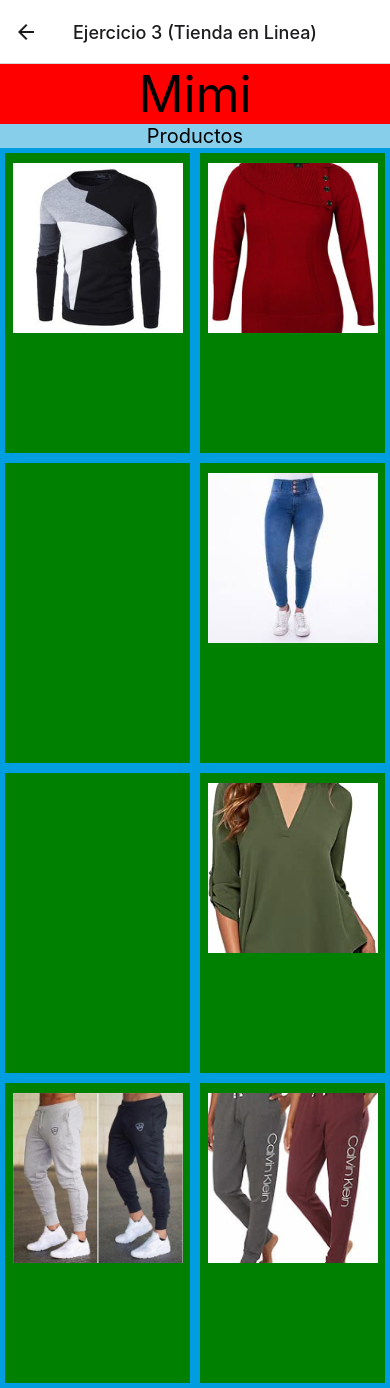
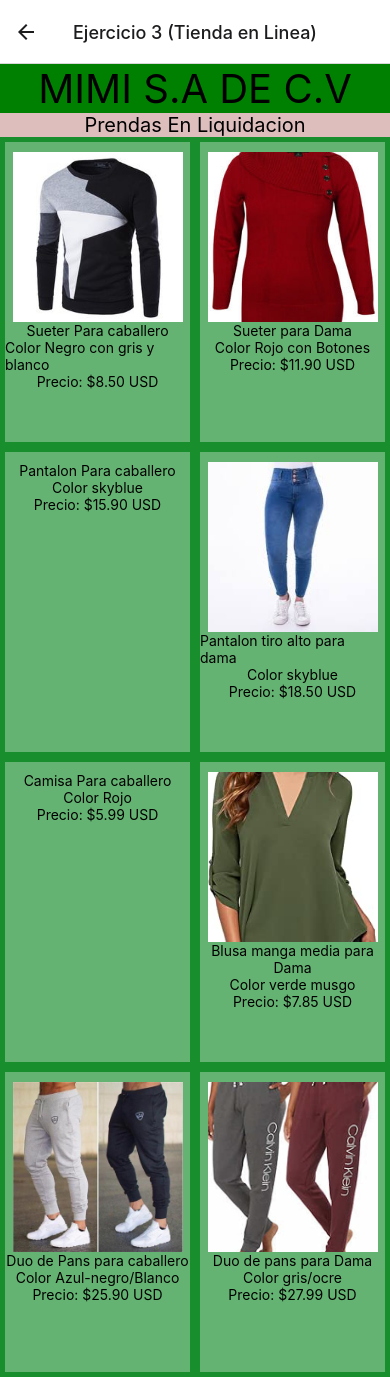
Before and after one commit to mariella1402/Desafio2DPS, a React Native app in the folder EjerciciosExamen/: screen /Ejercicio3 in a window 390 px wide. Built offline with nearby package versions, Linux system fonts and the light colour scheme; grey boxes are pictures that could not be loaded.

Commit message:
update Facturacion

```diff
--- a/EjerciciosExamen/Ejercicio3/Ejercicio3.js
+++ b/EjerciciosExamen/Ejercicio3/Ejercicio3.js
@@ -1,132 +1,157 @@
 /* eslint-disable prettier/prettier */
 import React from 'react';
-import {View, Text, StyleSheet, TextInput, Image, ScrollView,TouchableOpacity} from 'react-native';
+import {View, Text, StyleSheet, Image, ScrollView,TouchableOpacity} from 'react-native';
 import { blusa, camisah } from './ProductsBD'
 
-export default function About() {
-
+export default function About(props) {
+  const {navigation} = props;
 
   return (
     <>
     <ScrollView>
     <View style={styles.contenedor}>
     <View style={styles.head}>
-    <Text style={styles.titletex}>Mimi</Text>
-
+    <Text style={styles.titletex}>MIMI S.A DE C.V</Text>
     </View>
     <View style={styles.slogan}>
-    <Text style={styles.slogantex}>Productos</Text>
+    <Text style={styles.slogantex}>Prendas En Liquidacion</Text>
     </View>
     <View style={styles.body}>
     <View style={styles.row}>
     <TouchableOpacity
+    onPress={() => navigation.navigate('Facturacion')}
               style={styles.box}>
               <Image style={styles.img} source={require('../src/img/sueterh.jpg')} />
-              <Text style={styles.converterbuttontext}></Text>
+              <Text style={styles.converterbuttontext}>Sueter Para caballero</Text>
+              <Text style={styles.converterbuttontext}>Color Negro con gris y blanco</Text>
+              <Text style={styles.converterbuttontext}/>
+              <Text style={styles.converterbuttontext}>Precio: $8.50 USD</Text>
     </TouchableOpacity>
     <TouchableOpacity
+    onPress={() => navigation.navigate('Facturacion')}
               style={styles.box}>
               <Image style={styles.img} source={require('../src/img/jeansh.jpg')} />
-              <Text style={styles.converterbuttontext}></Text>
+             <Text style={styles.converterbuttontext}>Pantalon Para caballero</Text>
+              <Text style={styles.converterbuttontext}>Color skyblue</Text>
+              <Text style={styles.converterbuttontext}/>
+              <Text style={styles.converterbuttontext}>Precio: $15.90 USD</Text>
     </TouchableOpacity>
     <TouchableOpacity
+    onPress={() => navigation.navigate('Facturacion')}
               style={styles.box}>
               <Image style={styles.img} source={require('../src/img/camisah.jpeg')} />
-              <Text style={styles.converterbuttontext}></Text>
+              <Text style={styles.converterbuttontext}>Camisa Para caballero</Text>
+              <Text style={styles.converterbuttontext}>Color Rojo</Text>
+              <Text style={styles.converterbuttontext}/>
+              <Text style={styles.converterbuttontext}>Precio: $5.99 USD</Text>
     </TouchableOpacity>
     <TouchableOpacity
+    onPress={() => navigation.navigate('Facturacion')}
               style={styles.box}>
               <Image style={styles.img} source={require('../src/img/pansh.jpg')} />
-              <Text style={styles.converterbuttontext}></Text>
+              <Text style={styles.converterbuttontext}>Duo de Pans para caballero</Text>
+              <Text style={styles.converterbuttontext}>Color Azul-negro/Blanco</Text>
+              <Text style={styles.converterbuttontext}/>
+              <Text style={styles.converterbuttontext}>Precio: $25.90 USD</Text>
     </TouchableOpacity>
-
     </View>
-
     <View style={styles.row}>
     <TouchableOpacity
+    onPress={() => navigation.navigate('Facturacion')}
               style={styles.box}>
               <Image style={styles.img} source={require('../src/img/sueter.jpg')} />
-              <Text style={styles.converterbuttontext}></Text>
+              <Text style={styles.converterbuttontext}>Sueter para Dama</Text>
+              <Text style={styles.converterbuttontext}>Color Rojo con Botones</Text>
+              <Text style={styles.converterbuttontext}/>
+              <Text style={styles.converterbuttontext}>Precio: $11.90 USD</Text>
     </TouchableOpacity>
     <TouchableOpacity
+    onPress={() => navigation.navigate('Facturacion')}
               style={styles.box}>
               <Image style={styles.img} source={require('../src/img/Jeans.jpeg')} />
-              <Text style={styles.converterbuttontext}></Text>
+              <Text style={styles.converterbuttontext}>Pantalon tiro alto para dama</Text>
+              <Text style={styles.converterbuttontext}>Color skyblue</Text>
+              <Text style={styles.converterbuttontext}/>
+              <Text style={styles.converterbuttontext}>Precio: $18.50 USD</Text>
     </TouchableOpacity>
     <TouchableOpacity
+    onPress={() => navigation.navigate('Facturacion')}
               style={styles.box}>
               <Image style={styles.img} source={require('../src/img/blusa.jpg')} />
-              <Text style={styles.converterbuttontext}></Text>
+              <Text style={styles.converterbuttontext}>Blusa manga media para</Text>
+              <Text style={styles.converterbuttontext}>Dama</Text>
+              <Text style={styles.converterbuttontext}>Color verde musgo</Text>
+              <Text style={styles.converterbuttontext}/>
+              <Text style={styles.converterbuttontext}>Precio: $7.85 USD</Text>
     </TouchableOpacity>
     <TouchableOpacity
+    onPress={() => navigation.navigate('Facturacion')}
               style={styles.box}>
               <Image style={styles.img} source={require('../src/img/pans.jpg')} />
-              <Text style={styles.converterbuttontext}></Text>
+              <Text style={styles.converterbuttontext}>Duo de pans para Dama</Text>
+              <Text style={styles.converterbuttontext}>Color gris/ocre</Text>
+              <Text style={styles.converterbuttontext}/>
+              <Text style={styles.converterbuttontext}>Precio: $27.99 USD</Text>
     </TouchableOpacity>
     </View>
-
     </View>
     </View>
     </ScrollView>
     </>
-
   );
 }
 
 const styles = StyleSheet.create({
   box:{
-   backgroundColor:'green',
-
+   backgroundColor:'#65B372',
    textAlign:'center',
    margin:5,
    alignItems:'center',
    minHeight:300,
   maxHeight:300,
-  },reacompra:{
+  },
+  reacompra:{
     minHeight:300,
-    backgroundColor:'pink'
+    backgroundColor:'pink',
   },
   img:{
     maxWidth:170,
     maxHeight:170,
-    marginTop:10
-
+    marginTop:10,
     },
   contenedor:{
-
   flex:1,
-  flexDirection: 'column'
+  flexDirection: 'column',
 },head:{
   fontSize:50,
   justifyContent:'center',
-  backgroundColor:'red'
+  backgroundColor:'#008000' ,
  },slogan:{
   justifyContent:'center',
-  backgroundColor:'skyblue'
+  backgroundColor:'#DEBDBD' ,
  },
 row:{
   flex:1,
-  backgroundColor:'#009EE1',
-  flexDiretion:'row'
+  backgroundColor:'#198E2C',
+  flexDiretion:'row',
 },
 titletex:{
-  fontSize:50,
-  textAlign:'center'
+  fontSize:40,
+  textAlign:'center',
 },body:{
   flex:1,
-  flexDirection: 'row'
+  flexDirection: 'row',
 },
 slogantex:{
   fontSize:20,
-  textAlign:'center'
-}, converterbutton: {
+  textAlign:'center',
+},
+converterbutton: {
     alignItems: 'center',
     justifyContent: 'center',
     backgroundColor: '#224330',
-
     borderColor: '#FFFFFF',
     borderWidth: 3,
-    maxHeight:200
-
+    maxHeight:200,
   },
 })
--- a/EjerciciosExamen/Ejercicio3/Facturacion.js
+++ b/EjerciciosExamen/Ejercicio3/Facturacion.js
@@ -0,0 +1,10 @@
+/* eslint-disable prettier/prettier */
+import React from 'react';
+import {View, Text} from 'react-native';
+export default function Contact() {
+  return (
+    <View>
+      <Text> Facturacion </Text>
+    </View>
+  );
+}
--- a/EjerciciosExamen/Menu.js
+++ b/EjerciciosExamen/Menu.js
@@ -2,6 +2,7 @@
 /* eslint-disable prettier/prettier */
 import React from 'react';
 import {View,Button} from 'react-native';
+
 export default function Menu(props) {
   const {navigation} = props;
   return (
--- a/EjerciciosExamen/Navegacion/Navegacion.js
+++ b/EjerciciosExamen/Navegacion/Navegacion.js
@@ -5,6 +5,7 @@ import Ejercicio1 from '../Ejercicio1/Ejercicio1';
 import Ejercicio2 from '../Ejercicio2/Ejercicio2';
 import Ejercicio3 from '../Ejercicio3/Ejercicio3';
 import Menu from '../Menu';
+import Facturacion from '../Ejercicio3/Facturacion'
 const Stack = createStackNavigator();
 export default function Navigation() {
   return (
@@ -28,6 +29,11 @@ export default function Navigation() {
         name="Ejercicio3"
         component={Ejercicio3}
         options={{title: 'Ejercicio 3 (Tienda en Linea)', headerTitleAlign:'center'}}
+        />
+        <Stack.Screen
+        name="Facturacion"
+        component={Facturacion}
+        options={{title: 'Facturacion', headerTitleAlign:'center'}}
       />
     </Stack.Navigator>
   );
```
